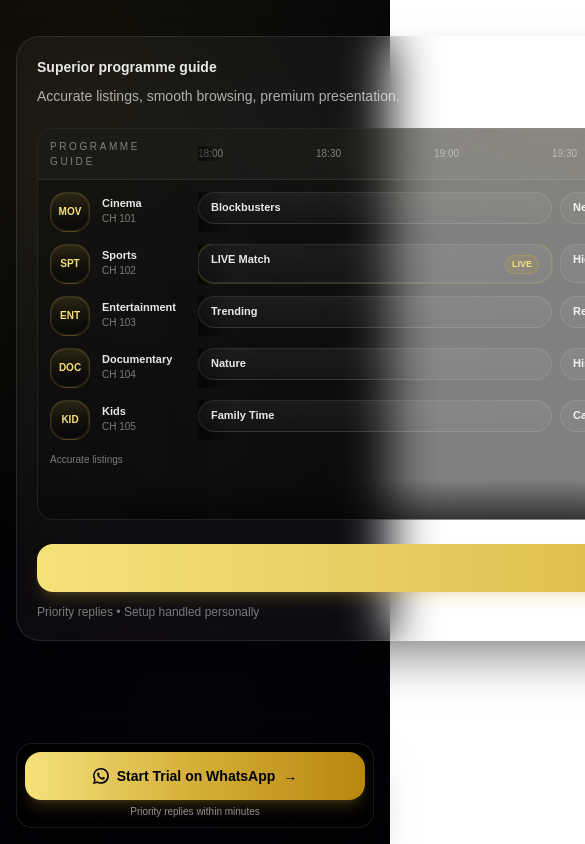
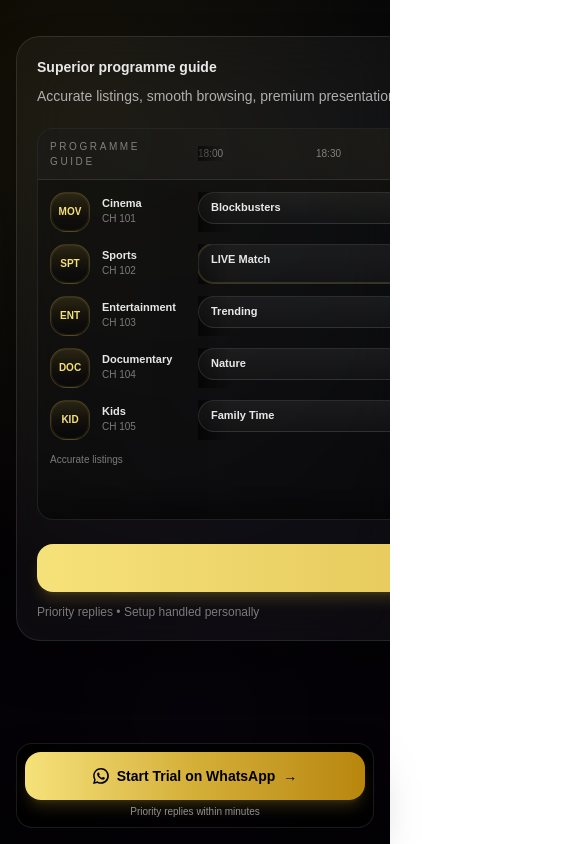
Before and after one commit to thr323232/elite-house, a Next.js app: page / in a window 390 px wide. Shown: the top 844 px of the page, 585 px wide, since content can reach past the window. Built offline with nearby package versions, Linux system fonts and the light colour scheme.

Commit message:
FAQ Sorted

```diff
--- a/app/page.tsx
+++ b/app/page.tsx
@@ -249,29 +249,51 @@ function EpgMock() {
   ];
 
   const rows = [
-    { ch: "101", abbr: "MOV", name: "Cinema", blocks: ["Blockbusters", "New Releases", "Award Winners", "4K Premieres"] },
-    { ch: "102", abbr: "SPT", name: "Sports", blocks: ["LIVE Match", "Highlights", "Studio", "Championships"] },
-    { ch: "103", abbr: "ENT", name: "Entertainment", blocks: ["Trending", "Reality", "Late Night", "Top Picks"] },
-    { ch: "104", abbr: "DOC", name: "Documentary", blocks: ["Nature", "History", "True Stories", "Discovery"] },
-    { ch: "105", abbr: "KID", name: "Kids", blocks: ["Family Time", "Cartoons", "Education", "Classics"] },
+    {
+      ch: "101",
+      abbr: "MOV",
+      name: "Cinema",
+      blocks: ["Blockbusters", "New Releases", "Award Winners", "4K Premieres"],
+    },
+    {
+      ch: "102",
+      abbr: "SPT",
+      name: "Sports",
+      blocks: ["LIVE Match", "Highlights", "Studio", "Championships"],
+    },
+    {
+      ch: "103",
+      abbr: "ENT",
+      name: "Entertainment",
+      blocks: ["Trending", "Reality", "Late Night", "Top Picks"],
+    },
+    {
+      ch: "104",
+      abbr: "DOC",
+      name: "Documentary",
+      blocks: ["Nature", "History", "True Stories", "Discovery"],
+    },
+    {
+      ch: "105",
+      abbr: "KID",
+      name: "Kids",
+      blocks: ["Family Time", "Cartoons", "Education", "Classics"],
+    },
   ];
 
   const nowLeft = "52.5%";
   const slotW = 118;
 
-  // Mobile is finite width; Desktop uses duplicate marquee (wide).
   const programWidth = timeline.length * slotW;
   const desktopTrackWidth = programWidth * 2;
 
   return (
     <div className="relative overflow-hidden rounded-2xl border border-white/10 bg-black/50">
-      {/* Clipping layer prevents “infinite layout width” feel on mobile */}
       <div className="pointer-events-none absolute inset-0 opacity-70">
         <div className="absolute inset-0 bg-[radial-gradient(80%_55%_at_50%_0%,rgba(212,175,55,0.14),rgba(0,0,0,0)_60%)]" />
         <div className="absolute inset-0 bg-[linear-gradient(to_right,rgba(255,255,255,0.04),rgba(255,255,255,0.00),rgba(255,255,255,0.04))]" />
       </div>
 
-      {/* “Now” line only really matters visually on desktop; leave it, but clipped */}
       <div className="pointer-events-none absolute inset-0">
         <div
           className="absolute top-0 bottom-0 w-px bg-[#F6E27A]/80 opacity-80 motion-reduce:animate-none animate-[nowGlow_2.8s_ease-in-out_infinite]"
@@ -283,14 +305,13 @@ function EpgMock() {
         />
       </div>
 
-      {/* Header row */}
       <div className="border-b border-white/10 bg-white/[0.03] px-3 py-2.5 sm:px-4 sm:py-3">
-        <div className="flex items-center gap-2">
+        {/* ✅ min-w-0 prevents flex overflow on mobile */}
+        <div className="flex min-w-0 items-center gap-2">
           <div className="w-[140px] text-[10px] uppercase tracking-[0.26em] text-white/45 sm:w-[180px]">
             Programme guide
           </div>
 
-          {/* MOBILE: horizontal scroll (finite) */}
           <div
             className="sm:hidden relative flex-1 overflow-x-auto overscroll-x-contain touch-pan-x"
             style={{
@@ -313,7 +334,6 @@ function EpgMock() {
             </div>
           </div>
 
-          {/* DESKTOP: marquee */}
           <div className="hidden sm:block relative flex-1 overflow-hidden">
             <div className="relative whitespace-nowrap">
               <div
@@ -339,11 +359,11 @@ function EpgMock() {
         </div>
       </div>
 
-      {/* Rows */}
       <div className="px-3 py-3 sm:px-4">
         <div className="grid gap-3">
           {rows.map((row, idx) => (
-            <div key={row.ch} className="flex items-stretch gap-2">
+            // ✅ min-w-0 prevents children from forcing width wider than screen
+            <div key={row.ch} className="flex min-w-0 items-stretch gap-2">
               <div className="flex w-[140px] items-center gap-3 sm:w-[180px]">
                 <div className="relative grid h-10 w-10 place-items-center rounded-2xl border border-[#D4AF37]/25 bg-gradient-to-b from-[#D4AF37]/14 to-black/30 text-[10px] font-extrabold text-[#F6E27A]">
                   <span className="relative z-10">{row.abbr}</span>
@@ -357,7 +377,6 @@ function EpgMock() {
                 </div>
               </div>
 
-              {/* MOBILE: horizontal scroll; finite width, no “infinite right” */}
               <div
                 className="sm:hidden relative flex-1 overflow-x-auto overscroll-x-contain touch-pan-x"
                 style={{
@@ -401,7 +420,6 @@ function EpgMock() {
                 </div>
               </div>
 
-              {/* DESKTOP: marquee */}
               <div className="hidden sm:block relative flex-1 overflow-hidden">
                 <div className="pointer-events-none absolute inset-y-0 left-0 w-8 bg-gradient-to-r from-black/55 to-transparent" />
                 <div className="pointer-events-none absolute inset-y-0 right-0 w-8 bg-gradient-to-l from-black/55 to-transparent" />
@@ -496,15 +514,34 @@ export default function EliteHouseLandingPage() {
   }, [billing]);
 
   const testimonials = [
-    { quote: "Setup was genuinely fast. Everything looks clean and works smoothly across devices.", name: "Jordan", meta: "UK" },
-    { quote: "The interface feels premium — no clutter, just easy browsing and solid playback.", name: "Aisha", meta: "London" },
-    { quote: "Support replies quickly and actually solves things. Best experience I’ve had.", name: "Marcus", meta: "Manchester" },
-    { quote: "Reliable streams, great library, and it just feels… polished.", name: "Sophie", meta: "Birmingham" },
+    {
+      quote:
+        "Setup was genuinely fast. Everything looks clean and works smoothly across devices.",
+      name: "Jordan",
+      meta: "UK",
+    },
+    {
+      quote:
+        "The interface feels premium — no clutter, just easy browsing and solid playback.",
+      name: "Aisha",
+      meta: "London",
+    },
+    {
+      quote:
+        "Support replies quickly and actually solves things. Best experience I’ve had.",
+      name: "Marcus",
+      meta: "Manchester",
+    },
+    {
+      quote: "Reliable streams, great library, and it just feels… polished.",
+      name: "Sophie",
+      meta: "Birmingham",
+    },
   ];
 
   return (
-    <div className="min-h-screen bg-gradient-to-b from-black via-[#07070A] to-black text-white">
-      {/* Keyframes */}
+    // ✅ global fix: prevent any horizontal overflow on mobile
+    <div className="min-h-screen overflow-x-hidden bg-gradient-to-b from-black via-[#07070A] to-black text-white">
       <style>{`
         @keyframes marquee { 0% { transform: translateX(0); } 100% { transform: translateX(-50%); } }
         @keyframes nowGlow {
@@ -513,7 +550,6 @@ export default function EliteHouseLandingPage() {
         }
       `}</style>
 
-      {/* Background glow */}
       <div className="pointer-events-none fixed inset-0 opacity-40">
         <div className="absolute inset-0 bg-[radial-gradient(circle_at_20%_15%,rgba(212,175,55,0.26),transparent_58%)]" />
         <div className="absolute inset-0 bg-[radial-gradient(circle_at_80%_30%,rgba(80,120,255,0.16),transparent_62%)]" />
@@ -521,12 +557,11 @@ export default function EliteHouseLandingPage() {
       </div>
 
       <main className="relative z-10">
-        {/* HERO */}
-        <section className="mx-auto max-w-6xl px-4 pt-9 pb-12 sm:px-6 sm:pt-14 sm:pb-16">
+        {/* ✅ hero clipped to avoid any absolute/blur content widening the page */}
+        <section className="mx-auto max-w-6xl px-4 pt-9 pb-12 sm:px-6 sm:pt-14 sm:pb-16 overflow-hidden">
           <div className="relative grid items-start gap-8 lg:grid-cols-2 lg:gap-10">
             <MonogramWatermark />
 
-            {/* EPG card FIRST on mobile */}
             <div className="order-1 lg:order-2 rounded-3xl border border-white/10 bg-white/[0.04] p-5 sm:p-6 backdrop-blur-xl shadow-2xl shadow-black/50">
               <div className="flex items-start justify-between gap-4">
                 <div>
@@ -557,7 +592,6 @@ export default function EliteHouseLandingPage() {
               </div>
             </div>
 
-            {/* Brand + copy */}
             <div className="order-2 lg:order-1">
               <div className="mb-5 flex justify-center lg:justify-start">
                 <Image
@@ -578,12 +612,15 @@ export default function EliteHouseLandingPage() {
               </h1>
 
               <p className="mt-4 max-w-xl text-white/65 text-[15px] sm:text-lg leading-relaxed text-center lg:text-left mx-auto lg:mx-0">
-                A premium experience built around accurate programme listings and seamless playback.
-                Clean, consistent, effortless across your devices.
+                A premium experience built around accurate programme listings
+                and seamless playback. Clean, consistent, effortless across your
+                devices.
               </p>
 
               <div className="mt-6 flex flex-col sm:flex-row gap-3 sm:gap-4 items-stretch sm:items-center">
-                <CTAButton href={waLink(trialMessage)}>Start Trial on WhatsApp</CTAButton>
+                <CTAButton href={waLink(trialMessage)}>
+                  Start Trial on WhatsApp
+                </CTAButton>
 
                 <a
                   href="#pricing"
@@ -595,7 +632,9 @@ export default function EliteHouseLandingPage() {
 
               <div className="mt-5 flex justify-center lg:justify-start">
                 <div className="inline-flex items-center gap-3 rounded-full border border-white/10 bg-black/40 px-5 py-2 text-sm text-white/70 backdrop-blur">
-                  <span className="font-semibold text-white/85">1,200+ Members</span>
+                  <span className="font-semibold text-white/85">
+                    1,200+ Members
+                  </span>
                   <span className="h-4 w-px bg-white/15" />
                   <StarRow />
                   <span className="h-4 w-px bg-white/15" />
@@ -608,7 +647,7 @@ export default function EliteHouseLandingPage() {
 
         <LuxeDivider />
 
-        {/* FEATURES (logo watermark) */}
+        {/* FEATURES */}
         <section
           id="features"
           className="mx-auto max-w-6xl px-4 py-12 sm:px-6 sm:py-16 relative"
@@ -641,8 +680,12 @@ export default function EliteHouseLandingPage() {
                   key={f.title}
                   className="rounded-3xl border border-white/10 bg-white/[0.05] p-6 sm:p-7 backdrop-blur hover:bg-white/[0.07] transition"
                 >
-                  <h3 className="text-lg sm:text-xl font-semibold mb-2.5">{f.title}</h3>
-                  <p className="text-sm text-white/65 leading-relaxed">{f.desc}</p>
+                  <h3 className="text-lg sm:text-xl font-semibold mb-2.5">
+                    {f.title}
+                  </h3>
+                  <p className="text-sm text-white/65 leading-relaxed">
+                    {f.desc}
+                  </p>
                 </div>
               ))}
             </div>
@@ -651,7 +694,7 @@ export default function EliteHouseLandingPage() {
 
         <LuxeDivider />
 
-        {/* TESTIMONIALS (watermark) */}
+        {/* TESTIMONIALS */}
         <section
           id="testimonials"
           className="mx-auto max-w-6xl px-4 py-10 sm:px-6 sm:py-14 relative"
@@ -670,7 +713,6 @@ export default function EliteHouseLandingPage() {
               subtitle="Short feedback from members who value reliability and a clean experience."
             />
 
-            {/* Mobile: horizontal snap */}
             <div className="md:hidden -mx-4 px-4 overflow-x-auto">
               <div className="flex gap-4 snap-x snap-mandatory pb-2">
                 {testimonials.map((t) => (
@@ -693,7 +735,6 @@ export default function EliteHouseLandingPage() {
               </div>
             </div>
 
-            {/* Desktop/tablet grid */}
             <div className="hidden md:grid gap-4 md:grid-cols-2">
               {testimonials.map((t) => (
                 <div
@@ -722,7 +763,7 @@ export default function EliteHouseLandingPage() {
 
         <LuxeDivider />
 
-        {/* PRICING (micro pattern + watermark) */}
+        {/* PRICING */}
         <section
           id="pricing"
           className="mx-auto max-w-6xl px-4 py-12 sm:px-6 sm:py-16 relative overflow-hidden"
@@ -811,7 +852,7 @@ export default function EliteHouseLandingPage() {
 
         <LuxeDivider />
 
-        {/* FAQ (watermark bottom) */}
+        {/* FAQ */}
         <section
           id="faq"
           className="mx-auto max-w-6xl px-4 py-10 sm:px-6 sm:py-14 relative"
@@ -885,7 +926,6 @@ export default function EliteHouseLandingPage() {
           </div>
         </footer>
 
-        {/* Mobile sticky CTA */}
         <div className="sm:hidden fixed bottom-4 left-4 right-4 z-50">
           <div className="rounded-2xl border border-white/10 bg-black/70 backdrop-blur-md p-2 shadow-2xl shadow-black/50">
             <CTAButton className="w-full" href={waLink(trialMessage)}>
```
